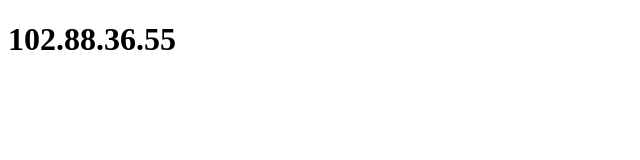
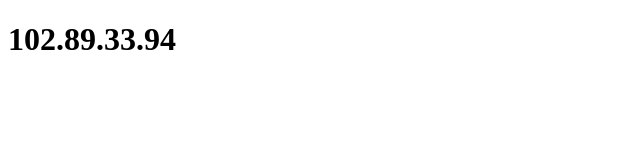
Before and after one commit to realroblo/realroblo.github.io, a plain HTML site: page index.html in a window 1280 px wide. Shown: the full height of the page, 0-640 px from the left. Drawn offline with Linux system fonts and the light colour scheme.

Commit message:
Updated IP

```diff
--- a/index.html
+++ b/index.html
@@ -7,6 +7,6 @@
 <title>IP Site</title>
 </head>
 <body>
-<h1 id="ip">102.88.36.55</h1>
+<h1 id="ip">102.89.33.94</h1>
 </body>
 </html>
```
